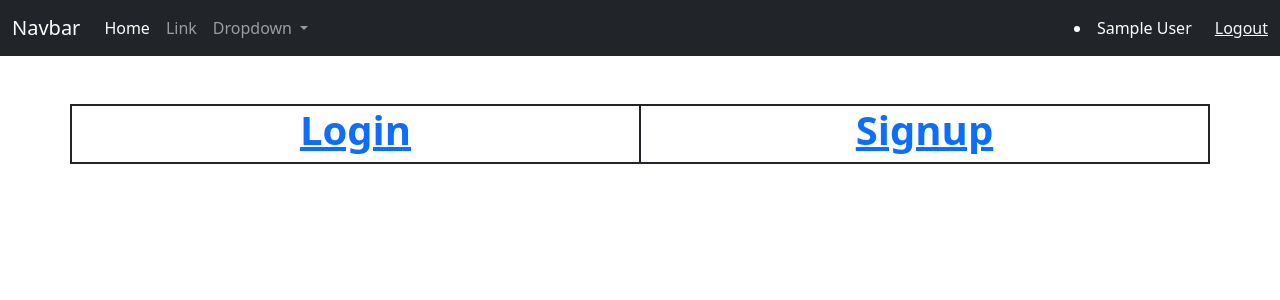
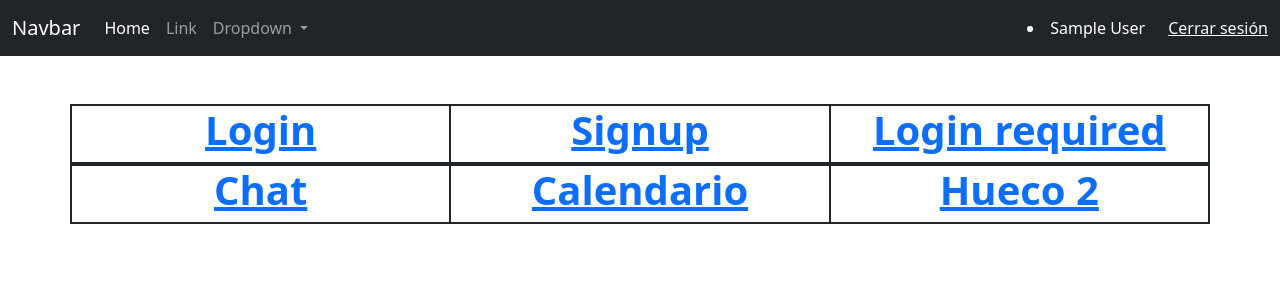
Before and after one commit to alexstroe91/flask_app, a Flask app: page / in a window 1280 px wide. Shown: the top 300 px of the page. Run offline with Flask 2, Linux system fonts and the light colour scheme; the visitor is signed in with stand-in values (Sample User, id 1); data comes from the database, SQL or seed files in the repository.

Commit message:
Añadido calendario

```diff
--- a/app.py
+++ b/app.py
@@ -1,15 +1,22 @@
 from flask import Flask, flash, redirect, render_template, request, url_for
-from flask_login import LoginManager, current_user, login_user, logout_user
+from flask_login import LoginManager, current_user, login_required, login_user, logout_user
 from models import *
 from config import *
 from werkzeug.security import check_password_hash
 
-
 app = Flask(__name__)
 setup(app)
-
 login_manager = LoginManager(app)
 login_manager.login_view = "login"
+login_manager.login_message = "Necesitas iniciar sesión para ver esta página"
+
+events = [
+    {
+        'todo' : 'Todo1',
+        'date' : '2022-04-06'
+    }
+]
+
 
 db.init_app(app)
 
@@ -18,6 +25,7 @@ def index():
     #ELIMINAR O EDITAR A POSTERIORI, AHORA CON ACCESO A PÁGINAS PARA TESTEO
     return render_template('index.html')
 
+#Login
 @app.route('/login', methods = ['POST', 'GET'])
 def login():
     if current_user.is_authenticated:
@@ -33,7 +41,7 @@ def login():
     if request.method == 'POST':
         if user and check_password_hash(user.password, password):
             login_user(user, remember = request.form.get('remember'))
-            return render_template('index.html')
+            return redirect(url_for('saludo'))
         elif not user:
             flash("Usuario no encontrado")
         elif not check_password_hash(user.password, password):
@@ -80,20 +88,23 @@ def logout():
     logout_user()
     return redirect(url_for('login'))
 
+@app.route('/saludo')
+@login_required
+def saludo():
+    return render_template('pruebaLoginRequired.html')
+
+@app.route('/calendario')
+def calendario():
+    return render_template('calendario.html', events = events)
 
 
-
-
-if __name__ == "__main__":
-    app.run(debug = True)
-
-
-
-
-
+#Extra
 @login_manager.user_loader
 def load_user(user_id):
     user = UserModel.query.filter_by(id = user_id).first()
     if user:
         return user
     return None
+
+if __name__ == "__main__":
+    app.run()
--- a/config.py
+++ b/config.py
@@ -1,4 +1,7 @@
+from flask_login import LoginManager
+
+
 def setup(app):
     app.config['SQLALCHEMY_DATABASE_URI'] = "postgresql://postgres:Niup123$%&@localhost:5432/flask"
     app.config['SQLALCHEMY_TRACK_MODIFICATIONS'] = "TRUE"
-    app.config['SECRET_KEY'] = "|/string\|/secreto\|"
+    app.config['SECRET_KEY'] = "e7448807977695aa309a9ab809783bc7d92ef114edf11fb437018de58d54e77ceabb65aa05ea3e58f3b4ac5b5b3b903f23117b0cfaeb9ec10e21695430745488"
--- a/templates/imports.html
+++ b/templates/imports.html
@@ -6,4 +6,6 @@
 <link href="static/css/login.css" rel = "stylesheet" type="text/css">
 <link rel="stylesheet" href="https://cdnjs.cloudflare.com/ajax/libs/animate.css/4.1.1/animate.min.css">
 <link href="static/css/bootstrap.min.css" rel="stylesheet">
+<link href="static/css/calendario.css" rel="stylesheet">
+<script src="static/JS/calendario.js"></script>
 <script src="static/JS/bootstrap.bundle.min.js"></script>
--- a/templates/index.html
+++ b/templates/index.html
@@ -1,25 +1,46 @@
 <!DOCTYPE html>
 <html>
-<head>
-<title>Indice</title>
-</head>
-<link rel="shortcut icon" href="{{ url_for('static', filename='favicon.ico') }}">
+  <head>
+    <title>Indice</title>
+  </head>
+  <link rel="shortcut icon" href="{{ url_for('static', filename='favicon.ico')
+    }}">
 
-<body>
+  <body>
     {% extends 'base.html' %}
     {% block content %}
 
-    <div class = "container pt-5">
-      <div class = "row border border-dark">
-        <div class = "col border border-dark text-center">
-          <h1><a href="http://127.0.0.1:5000/login" class="text-dark-50 fw-bold">Login</a></h1>
+    <div class="container pt-5">
+      <div class="row border border-dark">
+        <div class="col border border-dark text-center">
+          <h1><a href="http://127.0.0.1:5000/login" class="text-dark-50
+              fw-bold">Login</a></h1>
         </div>
-        <div class = "col border border-dark text-center">
-          <h1><a href="http://127.0.0.1:5000/signup" class="text-dark-50 fw-bold">Signup</a></h1>
+        <div class="col border border-dark text-center">
+          <h1><a href="http://127.0.0.1:5000/signup" class="text-dark-50
+              fw-bold">Signup</a></h1>
+        </div>
+        <div class="col border border-dark text-center">
+          <h1><a href="http://127.0.0.1:5000/saludo" class="text-dark-50
+              fw-bold">Login required</a></h1>
+        </div>
+      </div>
+      <div class="row border border-dark">
+        <div class="col border border-dark text-center">
+          <h1><a href="http://127.0.0.1:5000" class="text-dark-50
+              fw-bold">Chat</a></h1>
+        </div>
+        <div class="col border border-dark text-center">
+          <h1><a href="http://127.0.0.1:5000/calendario" class="text-dark-50
+              fw-bold">Calendario</a></h1>
+        </div>
+        <div class="col border border-dark text-center">
+          <h1><a href="http://127.0.0.1:5000" class="text-dark-50
+              fw-bold">Hueco 2</a></h1>
         </div>
       </div>
     </div>
 
     {% endblock %}
-</body>
+  </body>
 </html>
--- a/templates/login.html
+++ b/templates/login.html
@@ -1,8 +1,7 @@
 
 <!DOCTYPE html>
-<html>
+<html lang="es">
 <head>
-
   <title>Login</title>
 </head>
 <body>
--- a/templates/navbar.html
+++ b/templates/navbar.html
@@ -1,19 +1,23 @@
 <nav class="navbar navbar-expand-lg navbar-dark bg-dark">
   <div class="container-fluid">
     <a class="navbar-brand" href="#">Navbar</a>
-      <button class="navbar-toggler" type="button" data-bs-toggle="collapse" data-bs-target="#navbarSupportedContent" aria-controls="navbarSupportedContent" aria-expanded="false" aria-label="Toggle navigation">
+    <button class="navbar-toggler" type="button" data-bs-toggle="collapse"
+      data-bs-target="#navbarSupportedContent"
+      aria-controls="navbarSupportedContent" aria-expanded="false"
+      aria-label="Toggle navigation">
       <span class="navbar-toggler-icon"></span>
     </button>
     <div class="collapse navbar-collapse" id="navbarSupportedContent">
       <ul class="navbar-nav me-auto mb-2 mb-lg-0">
         <li class="nav-item">
-            <a class="nav-link active" aria-current="page" href="/">Home</a>
+          <a class="nav-link active" aria-current="page" href="http://127.0.0.1:5000">Home</a>
         </li>
         <li class="nav-item">
           <a class="nav-link" href="#">Link</a>
         </li>
         <li class="nav-item dropdown">
-            <a class="nav-link dropdown-toggle" href="#" id="navbarDropdown" role="button" data-bs-toggle="dropdown" aria-expanded="false">
+          <a class="nav-link dropdown-toggle" href="#" id="navbarDropdown"
+            role="button" data-bs-toggle="dropdown" aria-expanded="false">
             Dropdown
           </a>
           <ul class="dropdown-menu" aria-labelledby="navbarDropdown">
@@ -27,11 +31,14 @@
       <div class="d-flex">
 
         {% if current_user.is_anonymous %}
-            <li class = "nav-item"><a class = "text-white" href="{{ url_for('login') }}">Login</a></li>
-            <li class = "nav-item"><a class = "link-light" href="{{ url_for('signup') }}">Registrar</a></li>
+        <li class="nav-item"><a class="text-white" href="{{ url_for('login')
+            }}">Iniciar sesión</a></li>
+        <li class="nav-item"><a class="link-light" href="{{ url_for('signup')
+            }}">Registrar</a></li>
         {% else %}
-            <li class = "text-white nav-item">{{ current_user.name }}</li>
-            <li class = "nav-item"><a class = "link-light" href="{{ url_for('logout') }}">Logout</a></li>
+        <li class="text-white nav-item">{{ current_user.name }}</li>
+        <li class="nav-item"><a class="link-light" href="{{ url_for('logout')
+            }}">Cerrar sesión</a></li>
         {% endif %}
 
       </div>
```
Also changed, not shown: requirements.txt (+12 -0 lines), templates/Prueba.html (deleted, +0 -27 lines), templates/Prueba2.html (deleted, +0 -18 lines), templates/calendario.html (added, +36 -0 lines), templates/pruebaLoginRequired.html (added, +20 -0 lines), templates/pruebaPostCoche.html (deleted, +0 -49 lines), templates/signup.html (+25 -14 lines), static/css/login.css (line endings or trailing spaces). Lines whose indentation alone changed are shown as unchanged.
